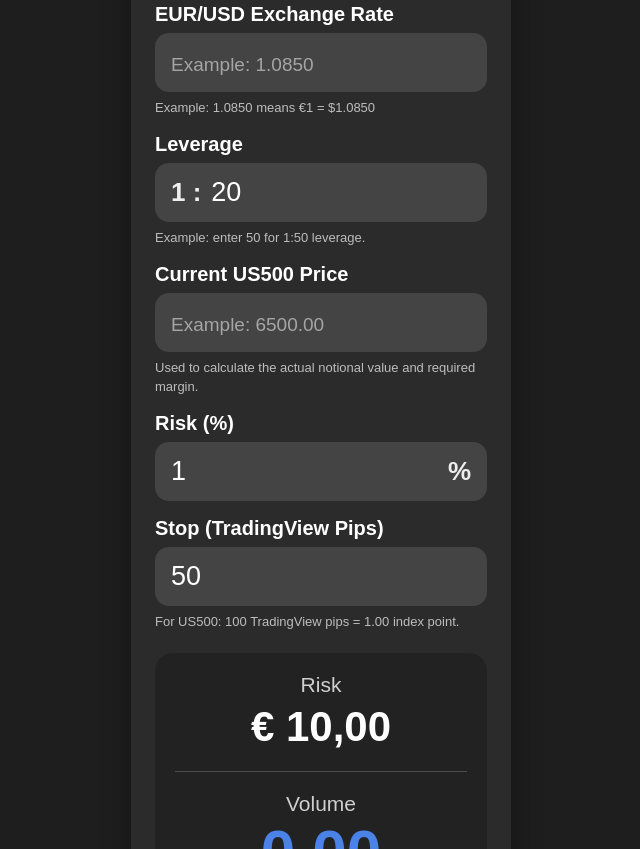
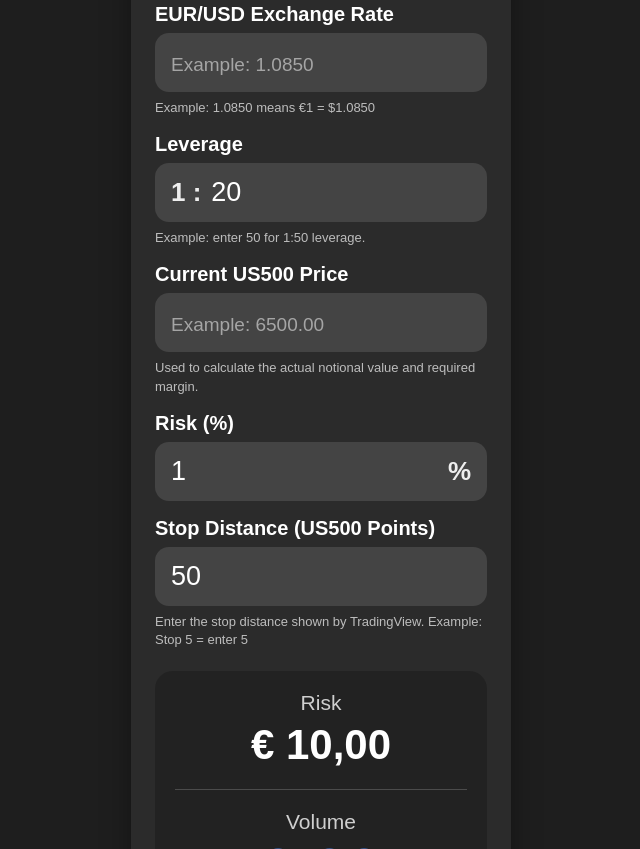
Before and after one commit to brentvankraaij-byte/spy-position-size, a plain HTML site: page index.html in a window 1280 px wide. Shown: the part 342-1191 px from the top of the page, without its empty margins (319-959 px from the left). Drawn offline with Linux system fonts and the light colour scheme.

Commit message:
Modify labels and notes in index.html
Updated labels and notes for clarity regarding stop distance and risk calculations.

```diff
--- a/index.html
+++ b/index.html
@@ -255,11 +255,11 @@ hr{
         <div class="suffix">%</div>
     </div>
 
-    <label>Stop (TradingView Pips)</label>
+    <label>Stop Distance (US500 Points)</label>
     <div class="box">
         <input id="stop" type="text" inputmode="decimal" autocomplete="off">
     </div>
-    <div class="note">For US500: 100 TradingView pips = 1.00 index point.</div>
+    <div class="note">Enter the stop distance shown by TradingView. Example: Stop 5 = enter 5</div>
 
     <div class="result">
 
@@ -510,7 +510,7 @@ function calculate(){
     /* Stop distance in actual US500 points */
 
     const stopDistancePoints =
-        stopPips / 100;
+        stopPips;
 
 
     /*
```
